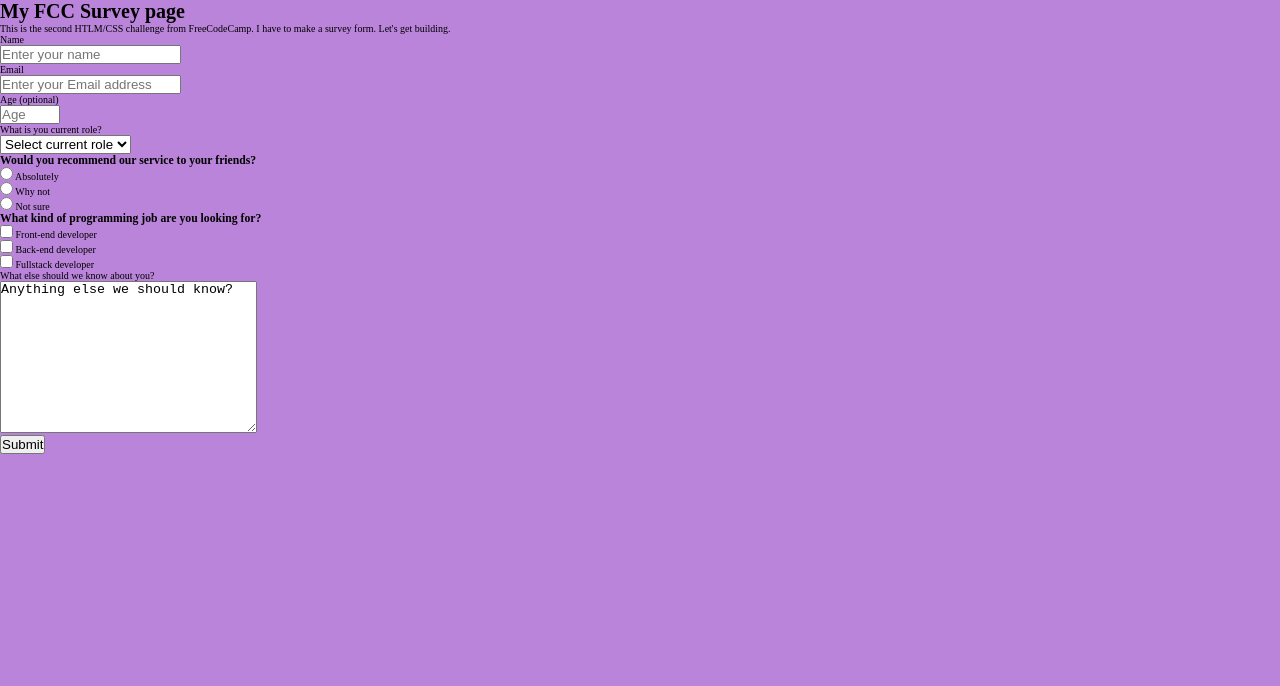
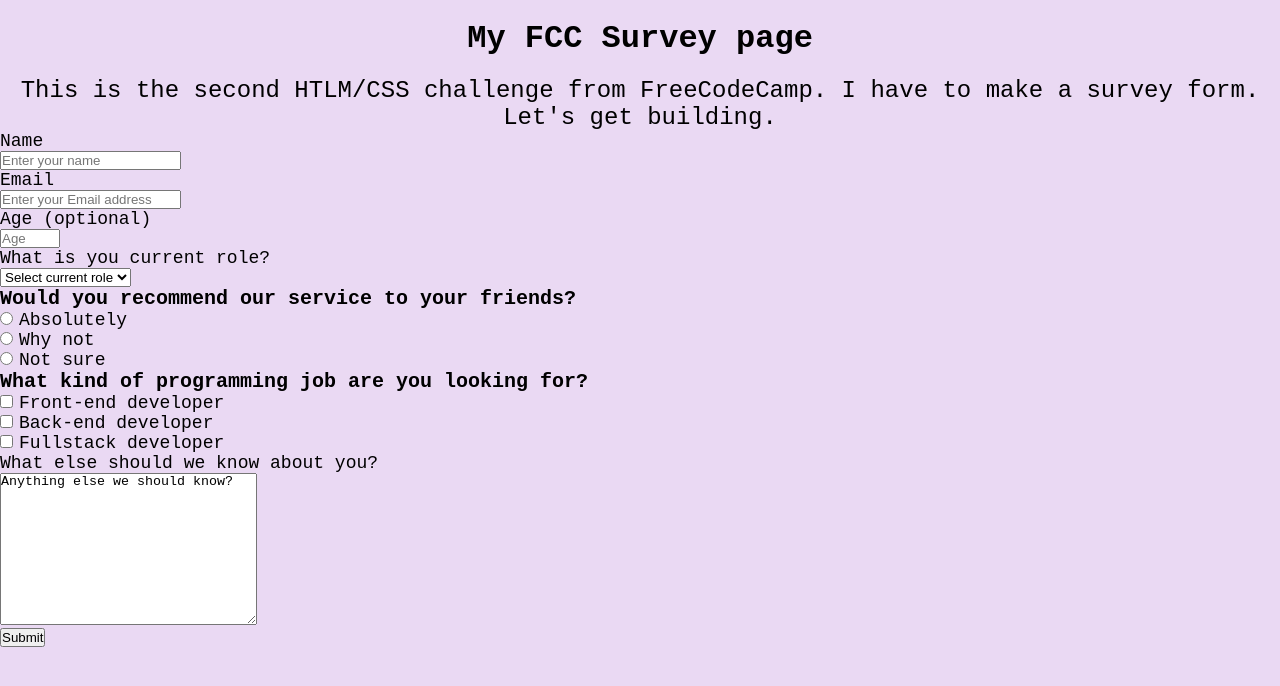
Before and after one commit to CodeTinkering/FCC-surveyPage, a plain HTML site: page index.html in a window 1280 px wide. Drawn offline with Linux system fonts and the light colour scheme.

Commit message:
updated CSS v1

```diff
--- a/style.css
+++ b/style.css
@@ -5,7 +5,25 @@
 }
 html {
   font-size: 62.5%;
+  font-family: 'Courier New', Courier, monospace;
 }
 body {
-  background: rgb(186, 132, 218);
+  background: rgba(186, 132, 218, 0.3);
 }
+h3 {
+  font-size: 2rem;
+  font-weight: 700;
+}
+label {
+  font-size: 1.8rem;
+}
+#title {
+  font-size: 3.2rem;
+  text-align: center;
+  padding: 2rem;
+}
+#description {
+  font-size: 2.4rem;
+  justify-items: center;
+  text-align: center;
+}
```
